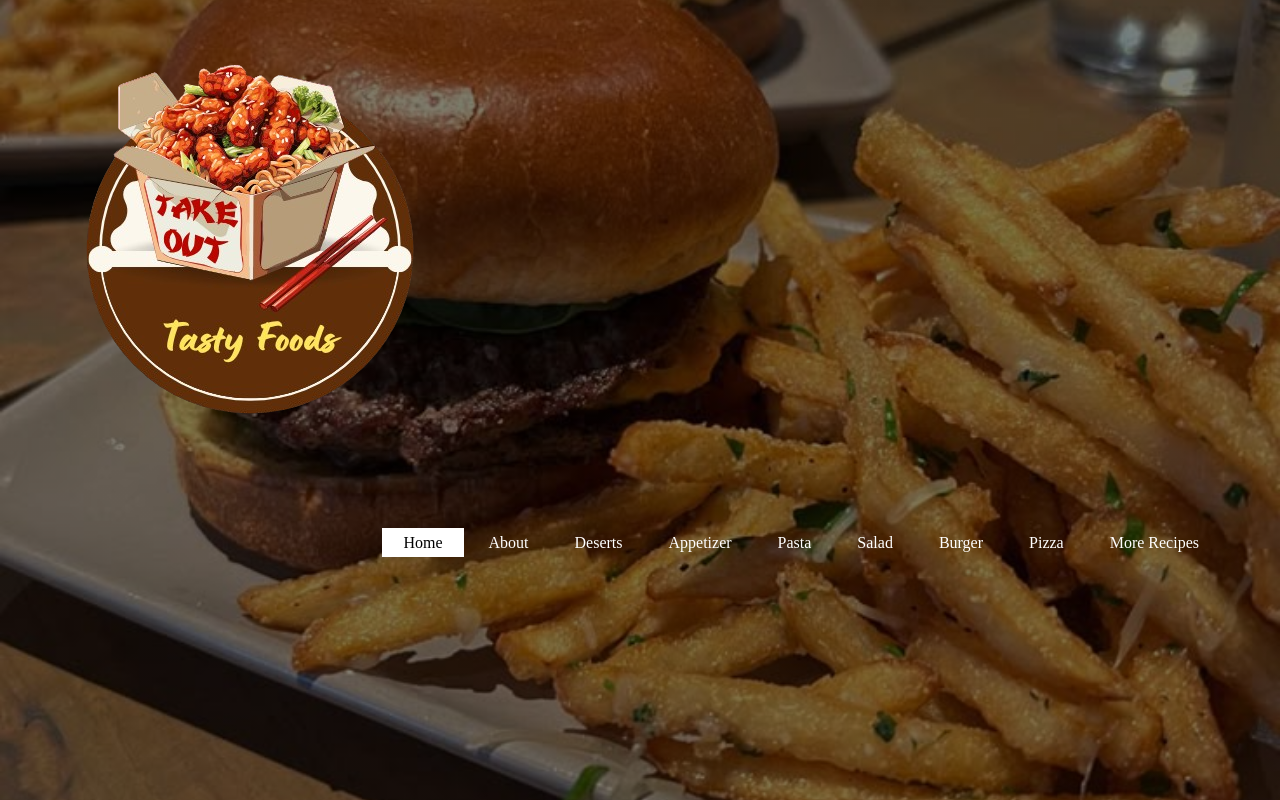
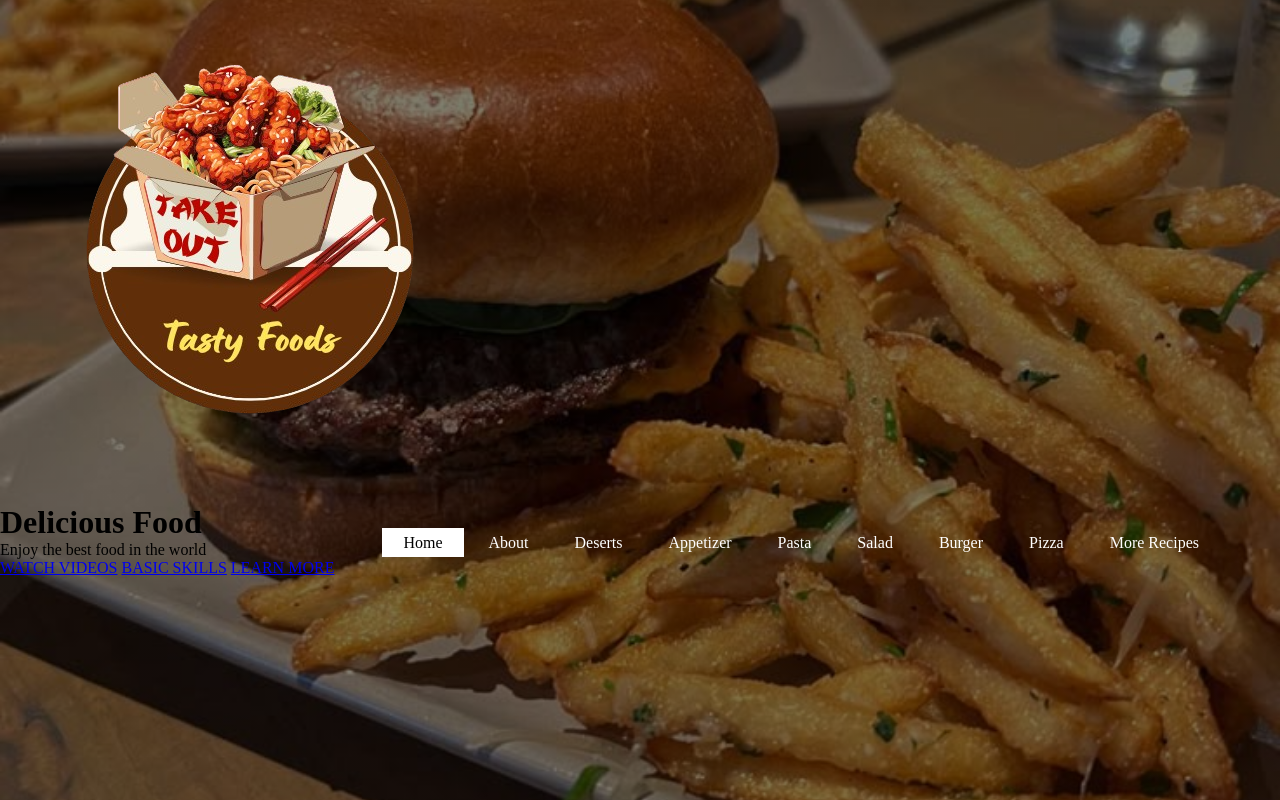
Before and after one commit to LorraObare/test-ron, a plain HTML site: page index.html in a window 1280 px wide. Drawn offline with Linux system fonts and the light colour scheme.

Commit message:
title and Buttons

```diff
--- a/index.html
+++ b/index.html
@@ -26,6 +26,17 @@
 
         </ul>
     </div>
+
+    <div class="title">
+        <h1>Delicious Food</h1>
+        <p>Enjoy the best food in the world</p>
+    </div>
+
+    <div class="button">
+        <a href="#" class="btn">WATCH VIDEOS</a>
+        <a href="#" class="btn">BASIC SKILLS</a>
+        <a href="#" class="btn">LEARN MORE</a>
+    </div>
     </header>
 
 </body>
```
